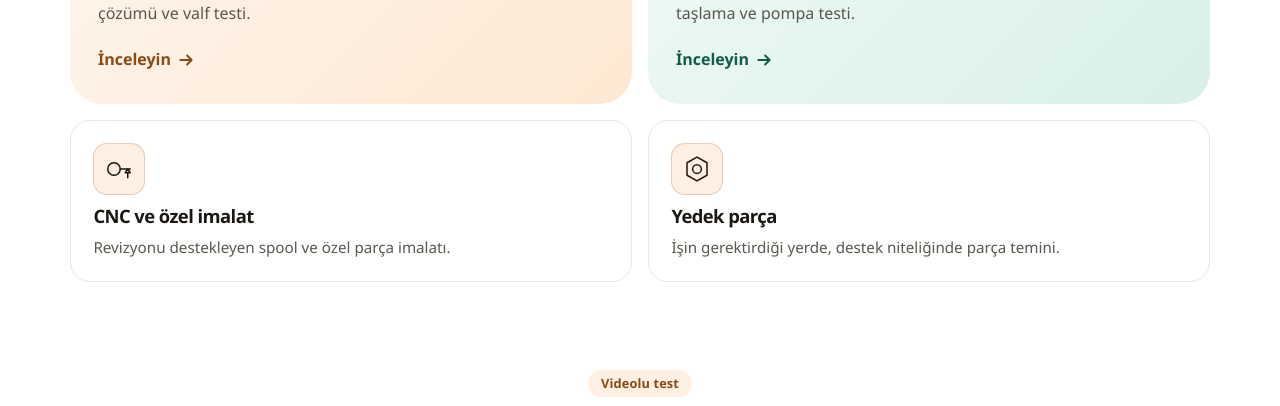
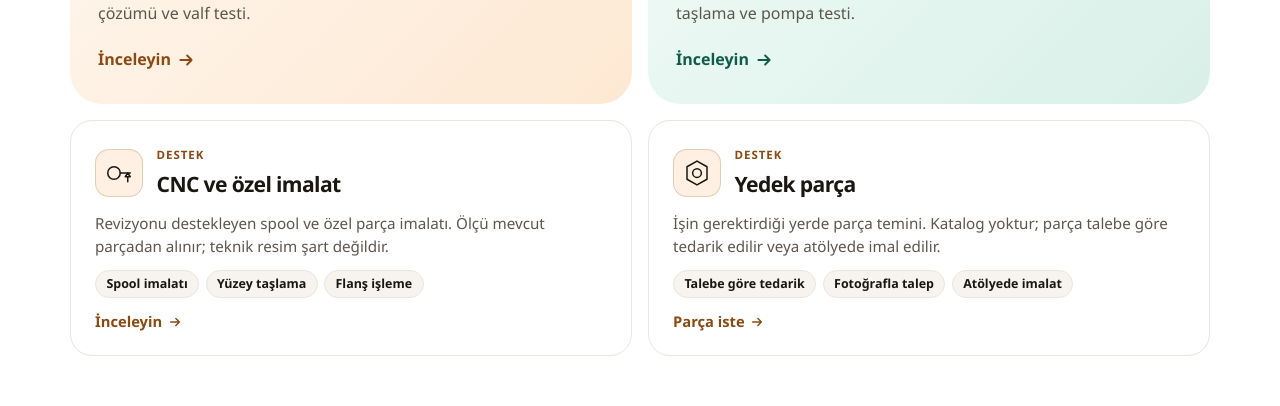
Before and after one commit to serdargurkanc-create/bn-hidrovalf-web, a Next.js app: page / in a window 1280 px wide. Shown: the part 3766-4172 px from the top of the page. Built offline with nearby package versions, Linux system fonts and the light colour scheme.

Commit message:
v6.45: destek hizmet kartlarını biraz zenginleştir
CNC ve yedek parça kartlarına kısa açıklama, üç madde ve
bağlantı eklendi. Ana hizmet kartlarından daha sade ve kısa kaldı.

Co-authored-by: Serdar Gürkan Çetinkaya <serdargurkanc-create@users.noreply.github.com>

```diff
--- a/app/globals.css
+++ b/app/globals.css
@@ -697,9 +697,62 @@ a { color: inherit; }
 .support-card:hover { transform: translateY(-4px); box-shadow: var(--sh-sm); }
 .support-card strong { display: block; font-size: 1.15rem; letter-spacing: -0.03em; margin-bottom: 0.3rem; }
 .support-card p { margin: 0; color: var(--ink-soft); font-size: 0.95rem; }
+.pillars .support-card {
+  display: flex;
+  flex-direction: column;
+  gap: 0.75rem;
+  padding: 1.45rem 1.4rem 1.2rem;
+  border-radius: 22px;
+}
+.pillars .support-top {
+  display: flex;
+  align-items: center;
+  gap: 0.85rem;
+}
+.pillars .support-card .line-icon { margin-bottom: 0; width: 48px; height: 48px; }
+.pillars .support-kicker {
+  display: block;
+  margin-bottom: 0.12rem;
+  font-size: 0.72rem;
+  font-weight: 700;
+  letter-spacing: 0.08em;
+  text-transform: uppercase;
+  color: var(--accent-ink);
+}
+.pillars .support-card strong { margin: 0; font-size: 1.32rem; }
+.pillars .support-card p { line-height: 1.5; max-width: 36rem; }
+.support-points {
+  list-style: none;
+  display: flex;
+  flex-wrap: wrap;
+  gap: 0.4rem;
+  margin: 0;
+  padding: 0;
+}
+.support-points li {
+  font-size: 0.78rem;
+  font-weight: 600;
+  line-height: 1.3;
+  padding: 0.32rem 0.65rem;
+  border-radius: 999px;
+  background: var(--bg-soft);
+  color: var(--ink);
+  border: 1px solid var(--line);
+}
+.support-go {
+  margin-top: auto;
+  display: inline-flex;
+  align-items: center;
+  gap: 0.35rem;
+  font-weight: 700;
+  font-size: 0.92rem;
+  color: var(--accent-ink);
+}
+.support-go svg { width: 14px; height: 14px; }
 @media (min-width: 800px) {
   .pillars-grid { grid-template-columns: 1fr 1fr; }
   .support-grid { grid-template-columns: 1fr 1fr; }
+  .pillars .support-card { min-height: 228px; padding: 1.55rem 1.5rem 1.3rem; }
 }
 
 /* Process */
--- a/components/home/Services.tsx
+++ b/components/home/Services.tsx
@@ -52,14 +52,48 @@ export function Services() {
         </div>
         <div className="support-grid">
           <Link href="/imalat" className="support-card rv" style={{ ["--d" as string]: "0ms" }}>
-            <IconCnc />
-            <strong>CNC ve özel imalat</strong>
-            <p>Revizyonu destekleyen spool ve özel parça imalatı.</p>
+            <span className="support-top">
+              <IconCnc />
+              <span>
+                <span className="support-kicker">Destek</span>
+                <strong>CNC ve özel imalat</strong>
+              </span>
+            </span>
+            <p>
+              Revizyonu destekleyen spool ve özel parça imalatı. Ölçü mevcut
+              parçadan alınır; teknik resim şart değildir.
+            </p>
+            <ul className="support-points">
+              <li>Spool imalatı</li>
+              <li>Yüzey taşlama</li>
+              <li>Flanş işleme</li>
+            </ul>
+            <span className="support-go">
+              İnceleyin
+              <Arrow />
+            </span>
           </Link>
           <Link href="/yedek-parca" className="support-card rv" style={{ ["--d" as string]: "90ms" }}>
-            <IconParca />
-            <strong>Yedek parça</strong>
-            <p>İşin gerektirdiği yerde, destek niteliğinde parça temini.</p>
+            <span className="support-top">
+              <IconParca />
+              <span>
+                <span className="support-kicker">Destek</span>
+                <strong>Yedek parça</strong>
+              </span>
+            </span>
+            <p>
+              İşin gerektirdiği yerde parça temini. Katalog yoktur; parça talebe
+              göre tedarik edilir veya atölyede imal edilir.
+            </p>
+            <ul className="support-points">
+              <li>Talebe göre tedarik</li>
+              <li>Fotoğrafla talep</li>
+              <li>Atölyede imalat</li>
+            </ul>
+            <span className="support-go">
+              Parça iste
+              <Arrow />
+            </span>
           </Link>
         </div>
       </div>
```
